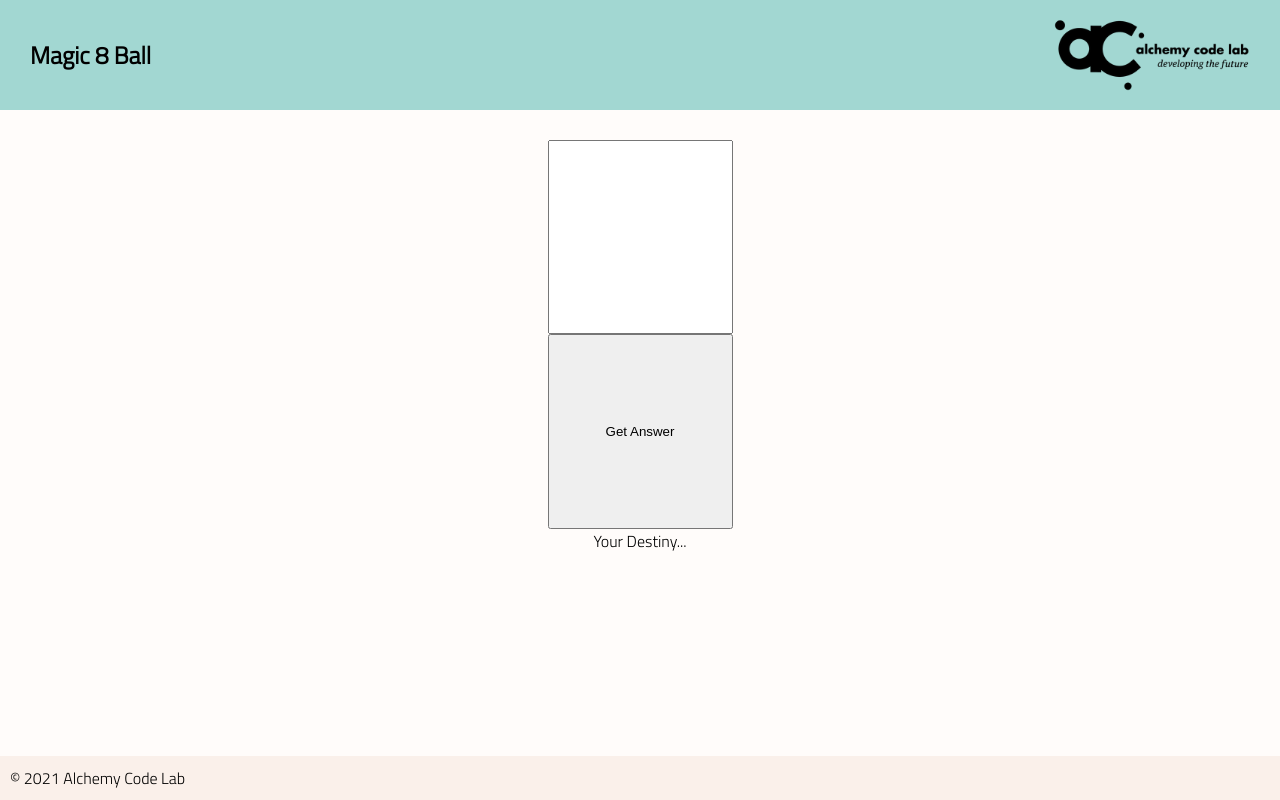
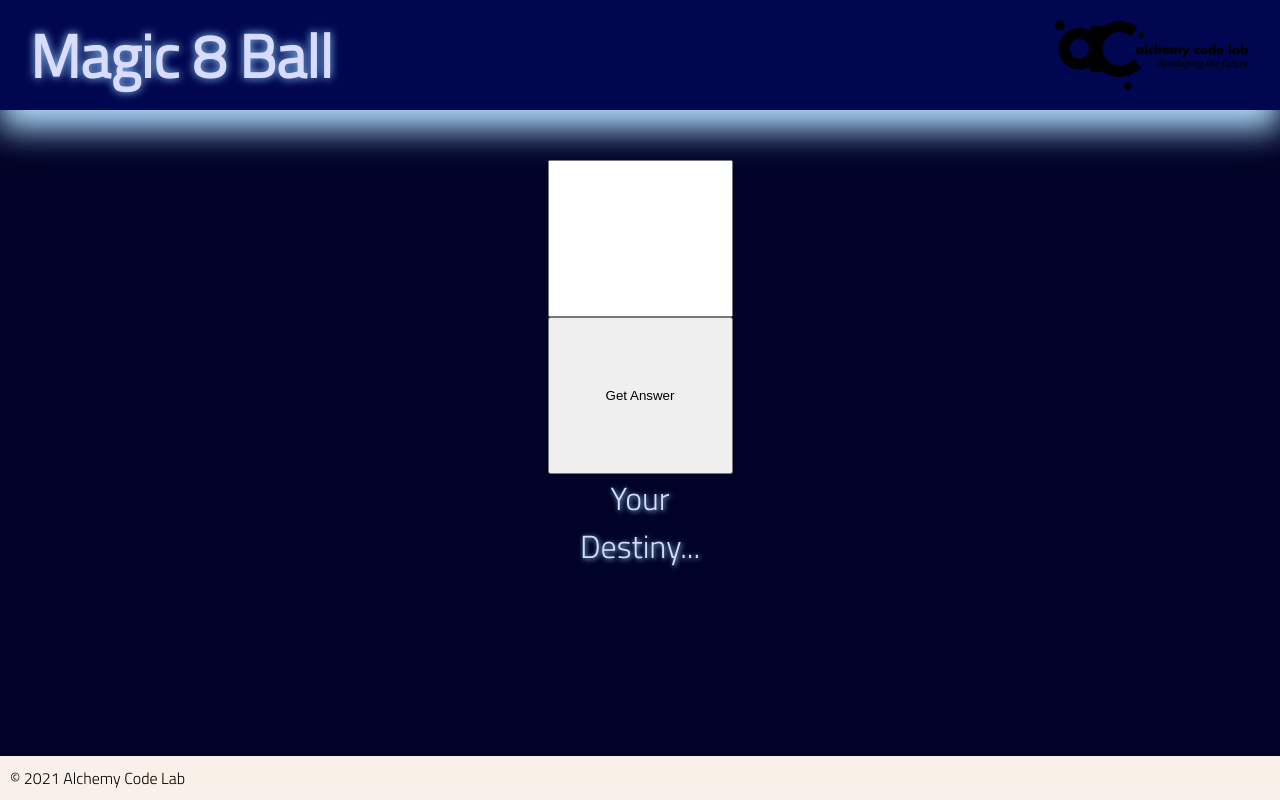
Before and after one commit to jkeathg/magic-8-ball, a plain HTML site: page index.html in a window 1280 px wide. Drawn offline with Linux system fonts and the light colour scheme.

Commit message:
adding style

```diff
--- a/styles/styles.css
+++ b/styles/styles.css
@@ -7,20 +7,30 @@ body {
 }
 
 main {
-    padding: 30px;
+    padding: 50px;
     display: grid;
     grid-template-columns: min-content;
     justify-content: center;
     text-align: center;
+    background-color: #000327;
 }
 
 header {
-    background-color: #A2D7D2;
+    background-color: #00064F;
     height: 110px;
     padding: 0 30px;
     display: flex;
     align-items: center;
     justify-content: space-between;
+    box-shadow: 0 20px 30px #acd8f8;
+    z-index: 1;
+}
+
+h1 {
+    color: #D9DCFF;
+    font-size: 60px;
+    text-shadow: 0 0 10px #92D1FF;
+    font-weight: bold;
 }
 
 header img {
@@ -28,9 +38,10 @@ header img {
     object-fit: contain;
 }
 
-h1 {
-    font-size: 1.5rem;
-    font-weight: bold;
+#output {
+    color: #D9DCFF;
+    font-size: 32px;
+    text-shadow: 1px 1px 5px #92D1FF;
 }
 
 footer {
```
